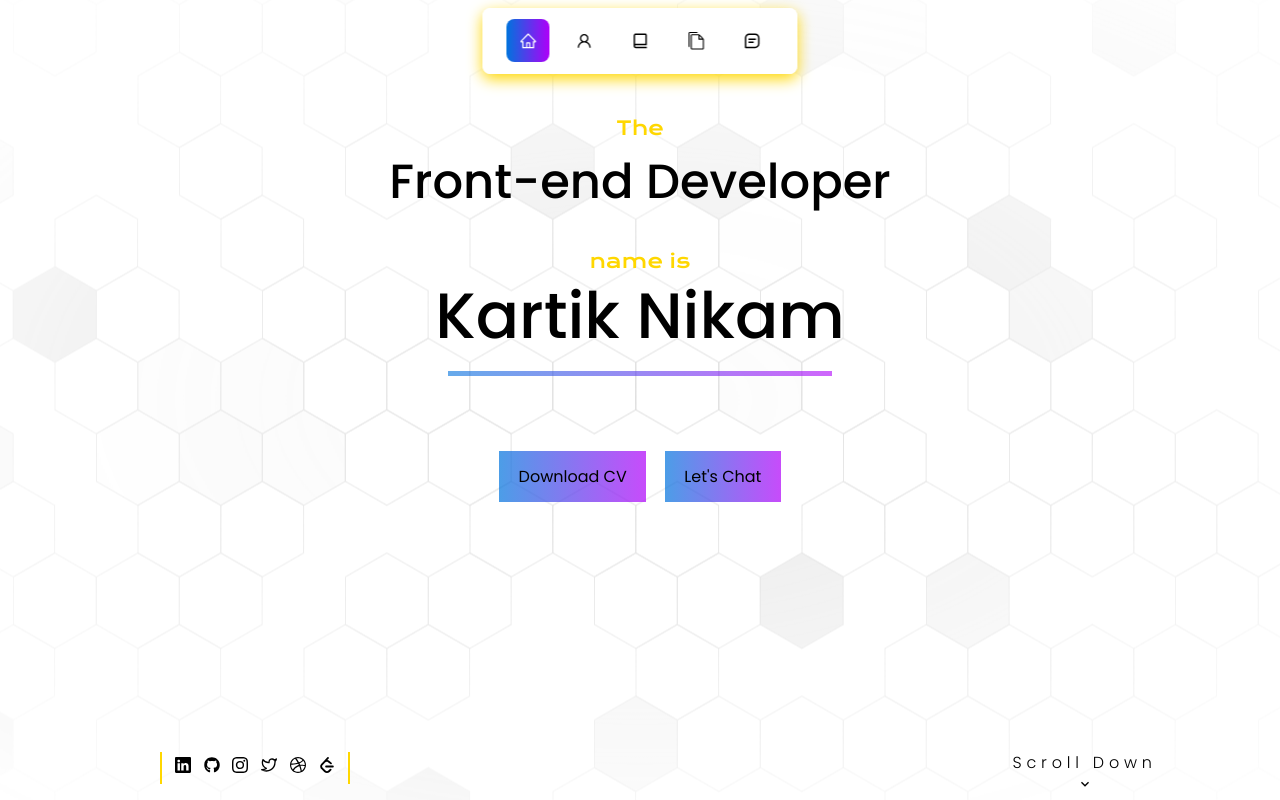
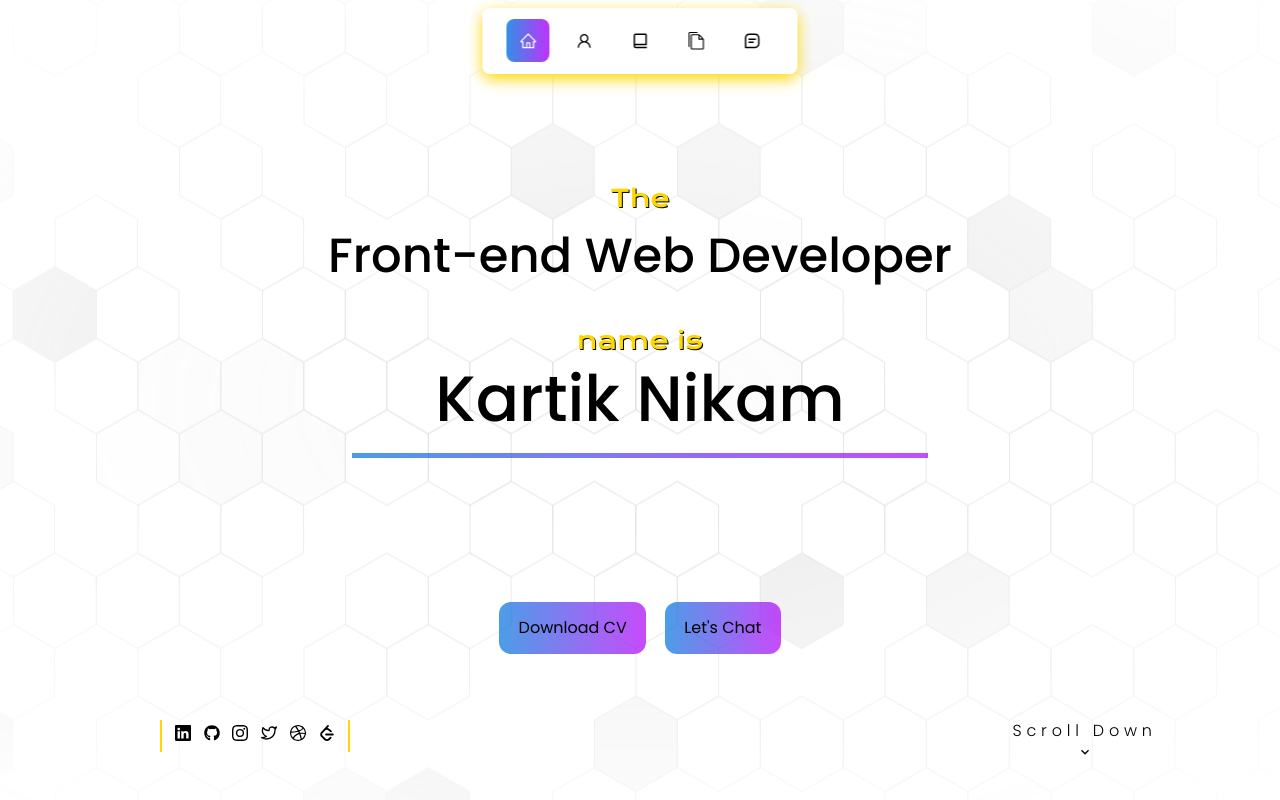
Before and after one commit to kartik7775/personal-portfolio, a React (Create React App) app: page / in a window 1280 px wide. Shown: the top 800 px of the page. Built offline with nearby package versions, Linux system fonts and the light colour scheme; a web font is replaced by a local one.

Commit message:
slightly modify styling

```diff
--- a/src/components/about/About.jsx
+++ b/src/components/about/About.jsx
@@ -51,7 +51,7 @@ const About = () => {
                         <br />
                         &nbsp; &nbsp;{" "}
                         <span className="highlighted">
-                            Here's something personal:
+                            Here's something personal :
                         </span>{" "}
                         I have just recently embarked on this path of
                         progrmaming, which of course feels like I've finally
--- a/src/components/about/about.css
+++ b/src/components/about/about.css
@@ -24,8 +24,8 @@
   background: rgb(0, 116, 221);
   background: linear-gradient(
     90deg,
-    rgba(0, 116, 221, 0.5) 0%,
-    rgba(175, 0, 249, 0.5) 100%
+    rgba(0, 116, 221, 0.65) 0%,
+    rgba(175, 0, 249, 0.65) 100%
   );
   padding: 2rem;
   text-align: center;
--- a/src/components/contact/contact.css
+++ b/src/components/contact/contact.css
@@ -15,12 +15,13 @@
     background: rgb(0, 116, 221);
     background: linear-gradient(
         90deg,
-        rgba(0, 116, 221, 0.5) 0%,
-        rgba(175, 0, 249, 0.5) 100%
+        rgba(0, 116, 221, 0.65) 0%,
+        rgba(175, 0, 249, 0.65) 100%
     );
     padding: 1.2rem;
     text-align: center;
     transition: var(--transition);
+    border-radius: 0.75rem;
 }
 
 .contact__option:hover {
@@ -29,14 +30,14 @@
 }
 
 .contact__option-icon {
-    font-size: 1.5rem;
+    font-size: 1.7rem;
     margin-bottom: 0.5rem;
 }
 
 .contact__option a {
     margin-top: 0.7rem;
     display: inline-block;
-    font-size: 0.8rem;
+    font-size: 1rem;
     color: var(--color-black);
 }
 
@@ -54,12 +55,14 @@ form {
 
 input,
 textarea {
+    font-size: 1rem;
     width: 100%;
-    padding: 1.5rem;
+    padding: 1rem 1.5rem;
     background: transparent;
     border: 2px solid var(--color-primary);
     resize: none;
     background-color: var(--color-white);
+    border-radius: 0.75rem;
 }
 
 /*===== Media Queries ( Medium Screen Devices) =====*/
--- a/src/components/experience/experience.css
+++ b/src/components/experience/experience.css
@@ -8,8 +8,8 @@
     background: rgb(0, 116, 221);
     background: linear-gradient(
         90deg,
-        rgba(0, 116, 221, 0.5) 0%,
-        rgba(175, 0, 249, 0.5) 100%
+        rgba(0, 116, 221, 0.65) 0%,
+        rgba(175, 0, 249, 0.65) 100%
     );
 
     padding: 2.4rem 4rem;
--- a/src/components/footer/footer.css
+++ b/src/components/footer/footer.css
@@ -2,8 +2,8 @@ footer {
   background: rgb(0, 116, 221);
   background: linear-gradient(
     90deg,
-    rgba(0, 116, 221, 0.5) 0%,
-    rgba(175, 0, 249, 0.5) 100%
+    rgba(0, 116, 221, 0.8) 0%,
+    rgba(175, 0, 249, 0.8) 100%
   );
 
   padding: 3rem 0;
@@ -57,6 +57,7 @@ footer {
   background: var(--color-white);
   color: var(--color-black);
   font-size: large;
+  border-radius: 0.75rem;
 }
 
 .footer__socials a:hover {
--- a/src/components/header/Header.jsx
+++ b/src/components/header/Header.jsx
@@ -8,11 +8,11 @@ const Header = () => {
   return (
     <header>
       <div className="container header_container">
-        <h5>The</h5>
+        <h3>The</h3>
 
-        <h1 className='text-dark'>Front-end Developer</h1>
+        <h1 className='text-dark'>Front-end Web Developer</h1>
         <br />
-        <h5>name is</h5>
+        <h3>name is</h3>
 
         <h2>Kartik Nikam</h2>
 
--- a/src/components/header/header.css
+++ b/src/components/header/header.css
@@ -3,7 +3,6 @@
 
 header {
   height: 100vh;
-  padding-top: 5rem;
   overflow: hidden;
 }
 
@@ -11,6 +10,10 @@ header {
   text-align: center;
   height: 100%;
   position: relative;
+  display: flex;
+  justify-content: center;
+  align-items: center;
+  flex-direction: column;
 }
 
 .header_container > h1 {
@@ -23,25 +26,26 @@ header {
   line-height: 0.2;
 }
 
-.header_container > h5 {
+.header_container > h3 {
   font-family: "Krona One", sans-serif;
-  font-size: 1.2rem;
+  font-size: 1.5rem;
   margin: 2rem 0;
   color: var(--color-primary);
+  text-shadow: 1px 1px black;
 }
 
 .line {
-  position: absolute;
+  /* position: absolute; */
   left: 30%;
-  width: 40%;
+  width: 60%;
   margin-top: 3rem;
   margin-bottom: 1rem;
   height: 5px;
   background: rgb(0, 116, 221);
   background: linear-gradient(
     90deg,
-    rgba(0, 114, 221, 0.6) 0%,
-    rgba(174, 0, 249, 0.6) 100%
+    rgba(0, 114, 221, 0.7) 0%,
+    rgba(174, 0, 249, 0.7) 100%
   );
 }
 
--- a/src/components/nav/nav.css
+++ b/src/components/nav/nav.css
@@ -32,7 +32,7 @@ nav a.active {
     background: rgb(0, 116, 221);
     background: linear-gradient(
         90deg,
-        rgba(0, 116, 221) 0%,
-        rgba(175, 0, 249) 100%
+        rgba(0, 116, 221, 0.8) 0%,
+        rgba(175, 0, 249, 0.8) 100%
     );
 }
--- a/src/components/portfolio/portfolio.css
+++ b/src/components/portfolio/portfolio.css
@@ -8,14 +8,15 @@
     background: rgb(0, 116, 221);
     background: linear-gradient(
         90deg,
-        rgba(0, 116, 221, 0.5) 0%,
-        rgba(175, 0, 249, 0.5) 100%
+        rgba(0, 116, 221, 0.65) 0%,
+        rgba(175, 0, 249, 0.65) 100%
     );
     padding: 1.2rem;
     transition: var(--transition);
     display: flex;
     flex-direction: column;
     justify-content: space-between;
+    border-radius: 0.75rem;
 }
 
 .portfolio__item:hover {
@@ -25,6 +26,7 @@
 
 .portfolio__item-image {
     overflow: hidden;
+    border-radius: 0.75rem;
 }
 
 .portfolio__item p {
--- a/src/index.css
+++ b/src/index.css
@@ -96,6 +96,7 @@ a:hover {
     padding: 0.75rem 1.2rem;
     cursor: pointer;
     transition: var(--transition);
+    border-radius: .75rem;
 }
 .btn:hover {
     color: var(--color-black);
@@ -120,7 +121,7 @@ img {
 }
 
 .highlighted {
-    color: var(--color-primary);
+    color: black;
     font-size: 1.1em;
     text-shadow: 1px 1px 2px var(--color-primary);
 }
```
